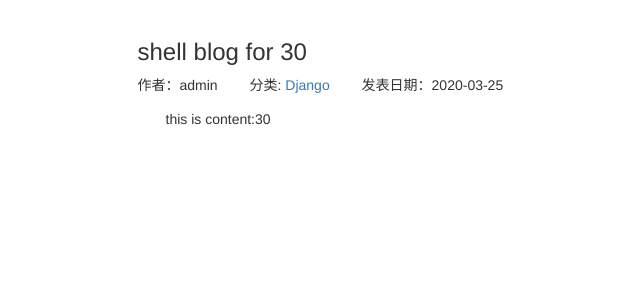
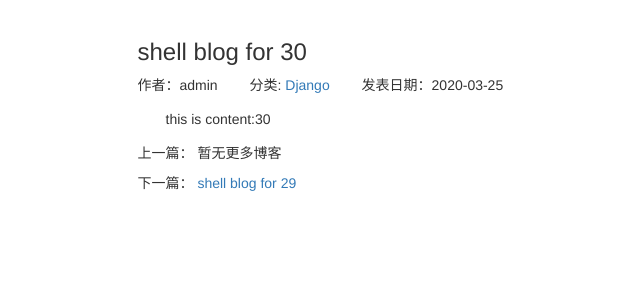
Before and after one commit to lit-fatfish/Bsite, a Django app: page /blog/36 in a window 1280 px wide. Shown: the part 51-351 px from the top of the page, without its empty margins (30-670 px from the left). Run offline with Django 3.2, Linux system fonts and the light colour scheme; data comes from the database, SQL or seed files in the repository; some libraries are stand-ins or nearby versions.

Commit message:
1.5 版本提交 上下篇+文章归档

```diff
--- a/blog/static/blog/blog.css
+++ b/blog/static/blog/blog.css
@@ -29,3 +29,7 @@ div.blog-content{
     text-indent: 2em;/*首行*/
 }
 /*1.4同步修改*/
+
+div.blog-more{
+    margin-top: 1em;
+}
--- a/blog/templates/blog/blog_detail.html
+++ b/blog/templates/blog/blog_detail.html
@@ -27,6 +27,24 @@
                 </ul>
 
                 <div class="blog-content">{{ blog.content }}</div>
+                <div class="blog-more">
+                    <p>上一篇：
+                        {% if previous_blog %}
+                            <a href="{% url 'blog_detail' previous_blog.pk %}">{{ previous_blog.title }}</a>
+                        {% else %}
+                            暂无更多博客
+                        {% endif %}
+                    </p>
+                    <p>下一篇：
+                        {% if next_blog.title %}
+                            <a href="{% url 'blog_detail' next_blog.pk %}">{{ next_blog.title }}</a>
+                        {% else %}
+                            暂无更多博客
+                        {% endif %}
+                    </p>
+
+                </div>
+
             </div>
         </div>
 
--- a/blog/urls.py
+++ b/blog/urls.py
@@ -8,5 +8,7 @@ urlpatterns = [
     #http://loaclhost:8000/blog/1
     path('',views.blog_list, name='blog_list'),
     path('<int:blog_pk>', views.blog_detail, name="blog_detail"),
-    path('type/<int:blog_type_pk>', views.blog_with_type, name="blog_with_type")
+    path('type/<int:blog_type_pk>', views.blog_with_type, name="blog_with_type"),
+    path('date/<int:year>/<int:month>', views.blogs_with_date, name="blogs_with_date"),
+
 ]
--- a/blog/views.py
+++ b/blog/views.py
@@ -3,8 +3,7 @@ from django.core.paginator import Paginator
 from .models import Blog, BlogType
 from django.conf import settings
 
-def blog_list(request):
-    blogs_all_list = Blog.objects.all()
+def get_blog_list_common_data(request, blogs_all_list):
     paginator = Paginator(blogs_all_list, settings.EACH_PAGE_BLOGS_NUMBER) #每10页进行分页
     page_num = request.GET.get('page', 1)   #获取url的页面参数（GET请求）
     page_of_blogs = paginator.get_page(page_num)    #共有多少篇博客
@@ -30,45 +29,40 @@ def blog_list(request):
     context['page_of_blogs'] = page_of_blogs
     context['blog_types'] = BlogType.objects.all()
     context['page_range'] = page_range
+    context['blog_dates'] = Blog.objects.dates('created_time', 'month', order="DESC")
+
+    return context
+
+def blog_list(request):
+    blogs_all_list = Blog.objects.all()
+    context = get_blog_list_common_data(request, blogs_all_list)
     #context['blog_count'] = Blog.objects.all().count()  #统计博客数量，然后可以直接在html中引用
     return render_to_response('blog/blog_list.html', context)
-
-def blog_detail(request, blog_pk):
-    context = {}
-    context['blog'] = get_object_or_404(Blog, pk=blog_pk)
-    return render_to_response('blog/blog_detail.html', context)
 
 def blog_with_type(request, blog_type_pk):
     context = {}
     blog_type = get_object_or_404(BlogType, pk=blog_type_pk)
+    blogs_all_list = Blog.objects.filter(blog_type=blog_type)
+
+    context = get_blog_list_common_data(request, blogs_all_list)
+    context['blog_types'] = BlogType.objects.all()
+
+    return render_to_response('blog/blog_with_type.html', context)
+
+def blogs_with_date(request, year, month):
+    context = {}
+    blogs_all_list = Blog.objects.filter(created_time__year=year, created_time__month=month)
+
+    context = get_blog_list_common_data(request, blogs_all_list)
+    context['blogs_with_date'] = '%s年%s月' % (year, month)
+
+    return render_to_response('blog/blogs_with_date.html', context)
 
 
-    blogs_all_list = Blog.objects.filter(blog_type=blog_type)
-    paginator = Paginator(blogs_all_list, settings.EACH_PAGE_BLOGS_NUMBER) #每10页进行分页
-    page_num = request.GET.get('page', 1)   #获取url的页面参数（GET请求）
-    page_of_blogs = paginator.get_page(page_num)    #共有多少篇博客
-
-    current_page_num = page_of_blogs.number #获取当前页码
-    page_range = list(range(max(current_page_num - 2, 1), current_page_num)) + \
-                 list(range(current_page_num, min(current_page_num + 2, paginator.num_pages) + 1))
-
-    # 加上省略页码标记
-    if page_range[0] - 1 >= 2:
-        page_range.insert(0, '...')
-    if paginator.num_pages - page_range[-1] >= 2:
-        page_range.append('...')
-
-    # 加上首页和尾页,非首尾页，就在前面和后面插入
-    if page_range[0] != 1:
-        page_range.insert(0, 1)
-    if page_range[-1] != paginator.num_pages:
-        page_range.append(paginator.num_pages)
-
+def blog_detail(request, blog_pk):
     context = {}
-    context['blog_type'] = blog_type
-    context['blogs'] = page_of_blogs.object_list
-    context['page_of_blogs'] = page_of_blogs
-    context['blog_types'] = BlogType.objects.all()
-    context['page_range'] = page_range
-
-    return render_to_response('blog/blog_with_type.html', context)
+    blog = get_object_or_404(Blog, pk=blog_pk)
+    context['blog'] = blog
+    context['previous_blog'] = Blog.objects.filter(created_time__gt=blog.created_time).last()   #获取前面的一篇文章（以创建的时间为准）
+    context['next_blog'] = Blog.objects.filter(created_time__lt=blog.created_time).first()       #获取后面的一篇文章
+    return render_to_response('blog/blog_detail.html', context)
--- a/static/base.css
+++ b/static/base.css
@@ -5,3 +5,7 @@
 body {
     margin-top: 70px !important;
 }
+
+ul{
+    list-style-type: none;
+}
```
Also changed, not shown: blog/templates/blog/blog_list.html (+16 -0 lines), blog/templates/blog/blogs_with_date.html (added, +11 -0 lines).
